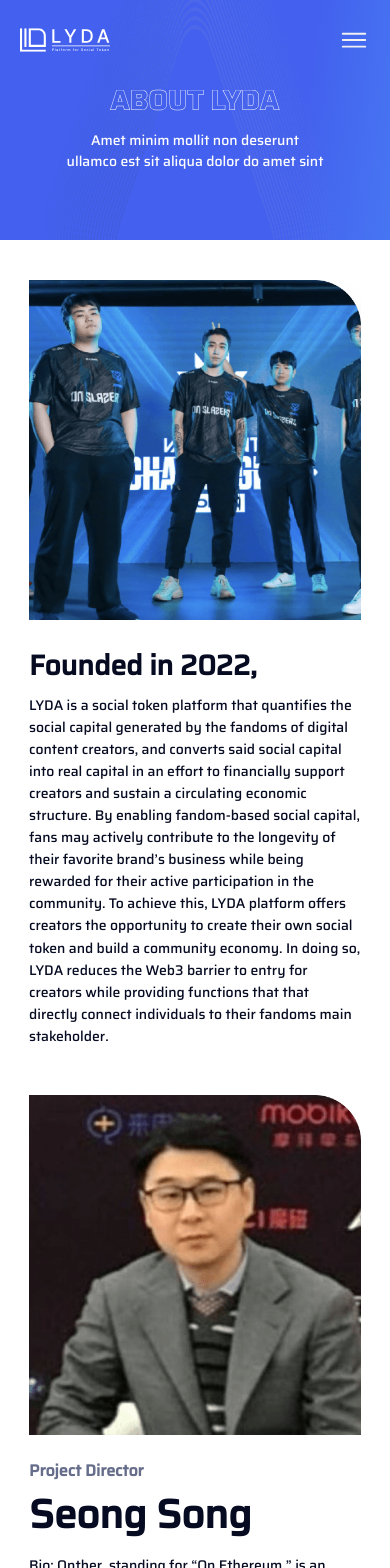
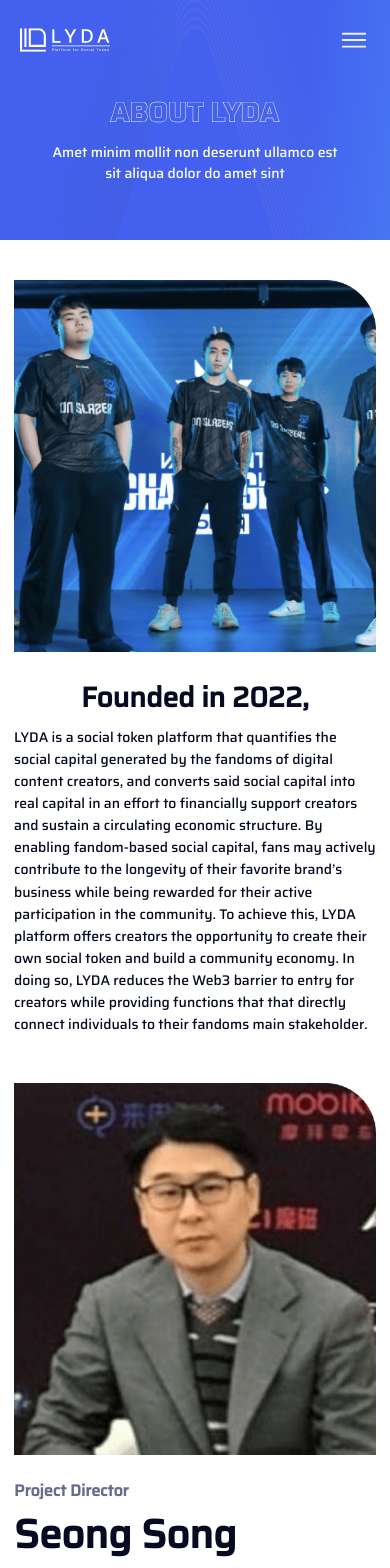
Before and after one commit to LYDA-Official/LYDA_Homepage, a React (Create React App) app: page /about in a window 390 px wide. Shown: the top 1568 px of the page. Built offline with nearby package versions, Linux system fonts and the light colour scheme.

Commit message:
responsive fix

```diff
--- a/src/common/SocialInput.tsx
+++ b/src/common/SocialInput.tsx
@@ -19,7 +19,7 @@
       color={"blue.200"}
     >
       <Text
-        w={ "100%"}
+        w={ "90px"}
         fontSize={isSmallerThan1024 ? "12px" : "15px"}
         fontWeight={400}
         fontStyle={"normal"}
@@ -28,7 +28,7 @@
       </Text>
       <Field
         style={{
-          width: isSmallerThan1024 ? "100%" : "100%",
+          width: "100%",
           height: "44px",
           border: "1px solid #e3e3ee",
           borderRadius: "4px",
--- a/src/layouts/about/HeaderLayout.tsx
+++ b/src/layouts/about/HeaderLayout.tsx
@@ -11,9 +11,9 @@
     <Flex
       h={isSmallerThan1024 ? "240px" : "400px"}
       alignItems="center"
-      justifyContent={"center"}
       flexDir="column"
       w={"auto"}
+      px={'50px'}
     >
       <Flex
         position={"absolute"}
@@ -23,7 +23,7 @@
       </Flex>
       <Flex position={"relative"} flexDir="column" alignItems={"center"}>
         <Image
-          mt={isSmallerThan1024 ? "10px" : "200px"}
+          mt={isSmallerThan1024 ? "90px" : "200px"}
           src={AboutLyda}
           w={isSmallerThan1024 ? "170px" : "364.15px"}
           h={"44.24px"}
@@ -32,9 +32,10 @@
         <Text
           fontFamily={theme.fonts.main}
           color={"white.0"}
-          w={isSmallerThan1024 ? "261px" : "100%"}
+          w={"100%"}
           fontSize={isSmallerThan1024 ? "14px" : "18px"}
           textAlign="center"
+          mb={"91px"}
         >
           Amet minim mollit non deserunt ullamco est sit aliqua dolor do amet
           sint
--- a/src/layouts/about/InfoLayout.tsx
+++ b/src/layouts/about/InfoLayout.tsx
@@ -14,27 +14,29 @@
       pt={["40px", "88px", "120px"]}
       pb={["56px", "88px", "120px"]}
       w="100%"
+      px='14px'
       fontFamily={theme.fonts.main}
       justifyContent="center"
     >
       <Flex
         flexDir={"column"}
-        w={isSmallerThan1024 ? "332px" : "100%"}
+        w={['100%','944px','1200px']}
         color={"blue.200"}
       >
         <Flex
           w={"100%"}
-          justifyContent={"space-evenly"}
+          // justifyContent={"space-evenly"}
           alignItems="center"
           mb={["48px", "88px", "120px"]}
           flexDir={isSmallerThan1024 ? "column" : "row"}
         >
           <Image
             src={LYDATeam}
-            h={["340px", "493px", "584px"]}
-            w={["332px", "480px", "568px"]}
+            // h={["340px", "493px", "584px"]}
+            w={["100%", "480px", "568px"]}
+            mr={['','64px','132px']}
           />
-          <Flex flexDir={"column"}>
+          <Flex flexDir={"column"} alignItems={isSmallerThan1024? 'center':''} >
             <Text
               fontSize={isSmallerThan1024 ? "28px" : "40px"}
               fontWeight={600}
@@ -44,7 +46,7 @@
               Founded in 2022,
             </Text>
             <Text
-              w={["332px", "400px", "500px"]}
+              w={["100%", "400px", "500px"]}
               fontSize={["14px", "16px", "18px"]}
               fontStyle="normal"
               fontWeight={400}
@@ -66,8 +68,8 @@
           </Flex>
         </Flex>
         <Flex
-          w={isSmallerThan1024 ? "332px" : "100%"}
-          justifyContent={"space-evenly"}
+         w={['100%','944px','1200px']}
+
           alignItems="center"
           flexDir={isSmallerThan1024 ? "column-reverse" : "row"}
         >
@@ -83,13 +85,14 @@
             <Text
               fontSize={"40px"}
               fontWeight={600}
+              alignItems={isSmallerThan1024? 'center':''}
               mb={isSmallerThan1024 ? "8px" : "24px"}
               lineHeight="63px"
             >
               Seong Song
             </Text>
             <Text
-              w={["332px", "400px", "500px"]}
+               w={["100%", "400px", "500px"]}
               fontSize={["14px", "16px", "18px"]}
               fontStyle="normal"
               lineHeight={["22.04px", "25.18px", "32px"]}
@@ -104,8 +107,8 @@
           </Flex>
           <Image
             src={Song}
-            h={["340px", "493px", "584px"]}
-            w={["332px", "480px", "568px"]}
+            w={["100%", "480px", "568px"]}
+            ml={['','64px','132px']}
           />
         </Flex>
       </Flex>
--- a/src/layouts/register/RegisterHeaderLayout.tsx
+++ b/src/layouts/register/RegisterHeaderLayout.tsx
@@ -20,6 +20,7 @@
       alignItems="center"
       backgroundSize={"100% 400px"}
       flexDir="column"
+      px={'50px'}
     >
       <Image
         mt={isSmallerThan1024? '90px':"200px"}
```
Also changed, not shown: src/layouts/about/PartnersLayout.tsx (+13 -10 lines).
